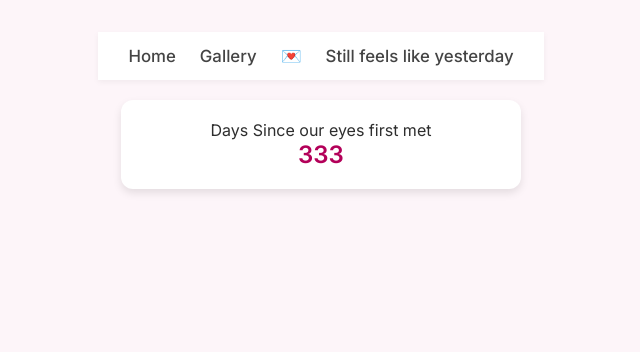
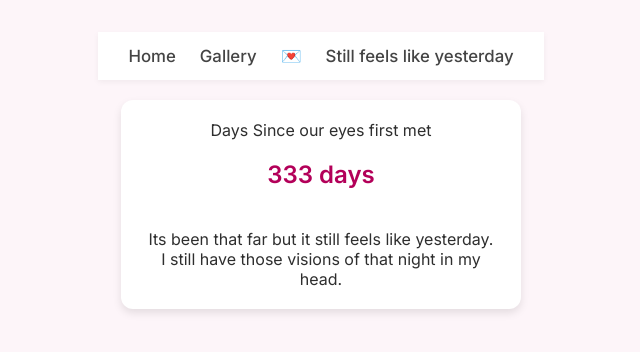
Before and after one commit to sai-teja-k/for-us-app, an Angular app: page /countdown in a window 1280 px wide. Shown: the top 352 px of the page, without its empty margins (319-959 px from the left). Built offline with nearby package versions, Linux system fonts and the light colour scheme.

Commit message:
update files

```diff
--- a/src/app/pages/countdown/countdown.html
+++ b/src/app/pages/countdown/countdown.html
@@ -1,4 +1,9 @@
 <div class="countdown-box">
     <p>Days Since our eyes first met</p>
-    <p class="countdown">{{ daysSince }}</p>
+    <br>
+    <p class="countdown">{{ daysSince }} days</p>
+    <br>
+    <br>
+    <p>Its been that far but it still feels like yesterday.</p>
+    <p>I still have those visions of that night in my head.</p>
 </div>
--- a/src/app/pages/home/home.html
+++ b/src/app/pages/home/home.html
@@ -1,7 +1,8 @@
 <div class="home">
     <h2>Hey my Beautiful Lady ❤️ <br><br>
-        A small geasture of my love. An attempt to make you happy <br> <br> <br>
+        A small geasture of my love. An attempt to make you happy <br> <br>
         Hope you smile whenever you look at this.
     </h2>
+    <br><br><br>
     <p>Work in progress. More to come 😉</p>
 </div>
--- a/src/app/pages/quotes/quotes.html
+++ b/src/app/pages/quotes/quotes.html
@@ -1,13 +1,12 @@
 <div class="quote-box">
     <p>Thoughts put into words 💌</p>
-<br>
+<br><br><br>
     <h1 *ngIf="quote && quote.trim().length > 0; else fallback">“{{ quote }}”</h1>
 
     <ng-template #fallback>
     <p>“Hold on babe, still writing…”</p>
     </ng-template>
 
-<br>
-<br>
+<br><br><br>
     <p>Refresh the page/Click on this page tab again for more lines 😉</p>
 </div>
```
Also changed, not shown: .gitpod.yml (added), 1 other file (tests, documents, lock files or other folders).
